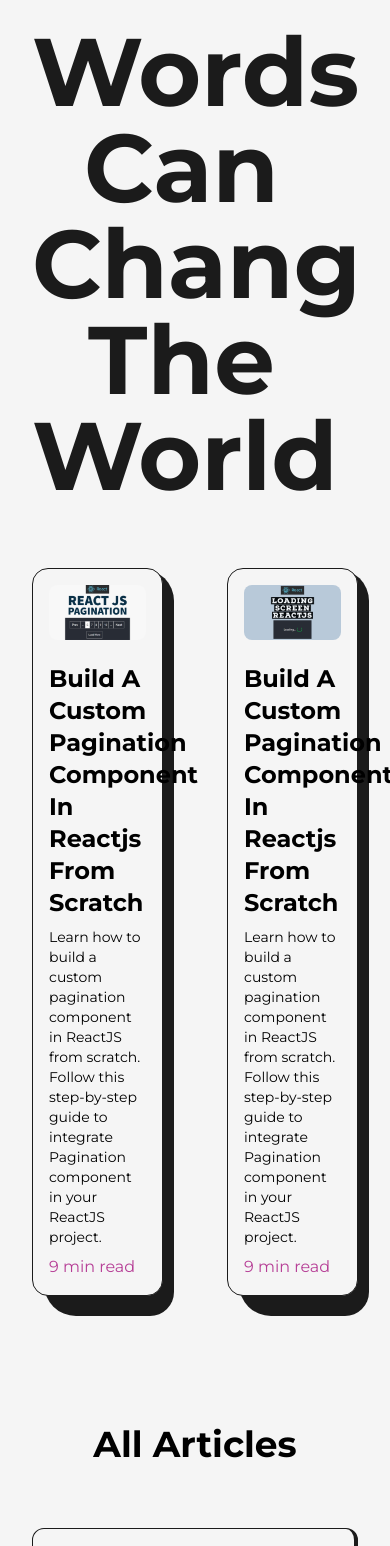
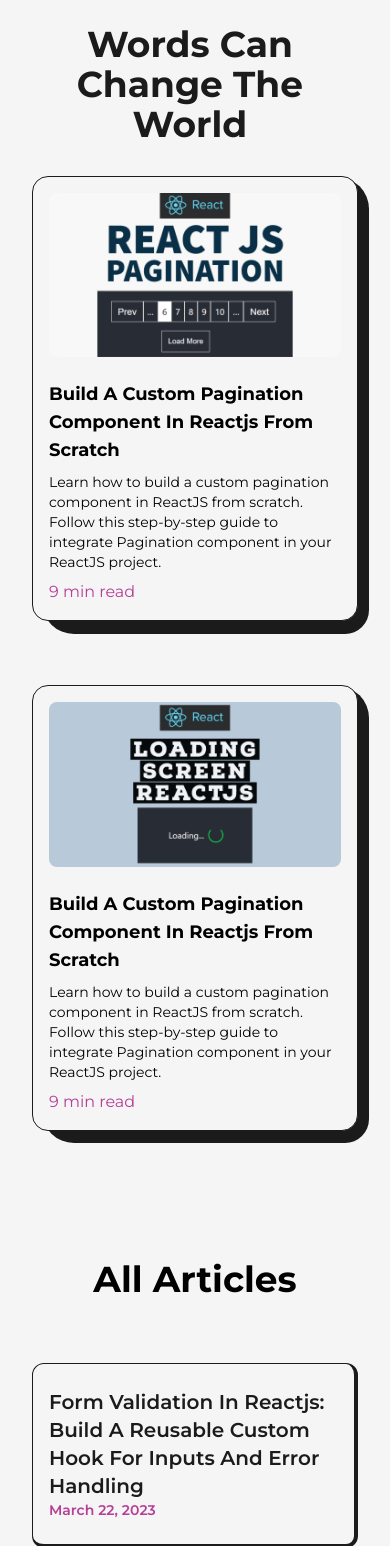
Before and after one commit to iclectic/iclectic.github.io, a Next.js app: page /articles in a window 390 px wide. Shown: the part 82-1628 px from the top of the page. Built offline with nearby package versions, Linux system fonts and the light colour scheme.

Commit message:
23.12.2023

```diff
--- a/src/components/HireMe.js
+++ b/src/components/HireMe.js
@@ -6,6 +6,7 @@ const HireMe = () => {
   return (
     <div className='fixed left-4 bottom-4
     flex items-center justify-center overflow-hidden md:right-8 md:left-auto md:top-0 md:bottom-auto md:absolute
+    sm:right-0
     '>
 <div className='w-48 h-auto flex items-center justify-center relative md:w-24'>
     <CircularText className={"fill-dark animate-spin-slow dark:fill-light"} />
--- /dev/null
+++ b/src/components/TransitionEffect.js
@@ -0,0 +1,29 @@
+import React from 'react'
+import {motion} from 'framer-motion'
+
+const TransitionEffect = () => {
+  return (
+    <>
+        <motion.div className='fixed top-0 bottom-0 riht-full w-screen h-screen z-30 bg-primary'
+        initial={{x:"100%", width:"100%"}}
+        animate={{x:"0%", width:"0%"}}
+        exit={{x:["0%", "100%"], width:["0%", "100%"]}}
+        transition={{duration:0.8, ease:"easeInOut"}}
+
+
+        />
+         <motion.div className='fixed top-0 bottom-0 riht-full w-screen h-screen z-20 bg-light'
+        initial={{x:"100%", width:"100%"}}
+        animate={{x:"0%", width:"0%"}}
+        transition={{ delay:0.2, duration:0.8, ease:"easeInOut"}}
+        />
+         <motion.div className='fixed top-0 bottom-0 riht-full w-screen h-screen z-10 bg-dark'
+        initial={{x:"100%", width:"100%"}}
+        animate={{x:"0%", width:"0%"}}
+        transition={{delay:0.4, duration:0.8, ease:"easeInOut"}}
+        />
+    </>
+  )
+}
+
+export default TransitionEffect
--- a/src/pages/_app.js
+++ b/src/pages/_app.js
@@ -3,6 +3,8 @@ import NavBar from '@/components/NavBar';
 import '@/styles/globals.css';
 import {Montserrat} from "next/font/google";
 import Head from 'next/head';
+import { useRouter } from 'next/router';
+import { AnimatePresence } from 'framer-motion';
 
 
 const montserrat = Montserrat({
@@ -11,6 +13,7 @@ const montserrat = Montserrat({
 })
 
 export default function App({ Component, pageProps }) {
+  const router = useRouter();
   return (
     <>
       <Head>
@@ -19,7 +22,9 @@ export default function App({ Component, pageProps }) {
       </Head>
       <main className={`${montserrat.variable} font-mont bg-light dark:bg-dark w-full min-h-screen`}>
         <NavBar />
-        <Component {...pageProps} />
+        <AnimatePresence mode="wait">
+        <Component key={router.asPath} {...pageProps} />
+        </AnimatePresence>
         <Footer />
       </main>
     </>
--- a/src/pages/about.js
+++ b/src/pages/about.js
@@ -8,6 +8,7 @@ import { useInView, useSpring, useMotionValue } from 'framer-motion'
 import Skills from '@/components/Skills'
 import Experience from '@/components/Experience'
 import Education from '@/components/Education'
+import TransitionEffect from '@/components/TransitionEffect'
 
 
 const AnimatedNumbers = ({value}) => {
@@ -45,6 +46,7 @@ const about = () => {
                 <title>CodeBucks | About Page</title>
                 <meta name="description" content="any description" />
         </Head>
+        <TransitionEffect />
      <main className='flex w-full flex-col items-center justify-center dark:text-light'>
         <Layout className='pt-16'>
         <AnimatedText text="Passion Fuels Purpose!" className='mb-16 lg:!text-7xl sm:!text-6xl xs:!text-4xl sm:mb-8' />
--- a/src/pages/articles.js
+++ b/src/pages/articles.js
@@ -10,6 +10,7 @@ import { motion, useMotionValue } from 'framer-motion';
 import article3 from "../../public/images/articles/create modal component in react using react portals.png";
 import article4 from "../../public/images/articles/form validation in reactjs using custom react hook.png";
 import article5 from "../../public/images/articles/smooth scrolling in reactjs.png";
+import TransitionEffect from '@/components/TransitionEffect';
 
 const FramerImage = motion(Image);
 
@@ -52,7 +53,7 @@ const MovingImg = ({title, img, link}) => {
     initial={{opacity:0}}
     whileInView={{opacity:1, transition:{duration: 0.2}}}
 
-    ref={imgRef} src={img} alt={title} className="z-10 w-96 h-auto hidden absolute rounded-lg" />
+    ref={imgRef} src={img} alt={title} className="z-10 w-96 h-auto hidden absolute rounded-lg md:!hidden" />
     </Link>
   );
 };
@@ -66,10 +67,11 @@ const Article = ({img, title, date, link}) => {
       className="relative w-full p-4 py-6 my-4 rounded-xl flex items-center
         justify-between bg-light text-dark first:mt-0 border border-solid border-dark
         border-r-4 border-b-4 dark:border-light dark:bg-dark dark:text-light
+        sm:flex-col
         "
     >
       <MovingImg title={title} img={img} link={link} />
-      <span className="text-primary font-semibold pl-4 dark:text-primaryDark">{date}</span>
+      <span className="text-primary font-semibold pl-4 dark:text-primaryDark sm:self-start sm:pl-0 xs:text-sm">{date}</span>
     </motion.li>
   )
 }
@@ -97,7 +99,7 @@ const FeaturedArticle = ({img, title, time, summary, link}) =>{
             />
         </Link>
         <Link href={link} target="_blank">
-          <h2 className="capitalize text-2xl font-bold my-2 mt-4 hover:underline">{title}</h2>
+          <h2 className="capitalize text-2xl font-bold my-2 mt-4 hover:underline xs:text-lg">{title}</h2>
         </Link>
         <p className='text-sm mb-2'>{summary}</p>
         <span className='text-primary font-semibol dark:text-primaryDark'>{time}</span>
@@ -112,10 +114,13 @@ const articles = () => {
         <title>CodeBucks | Articles Page</title>
         <meta name="description" content="any description" />
     </Head>
+    <TransitionEffect />
     <main className='w-full mb-16 flex flex-col items-center justify-center overflow-hidden dark:text-light'>
       <Layout className='pt-16'>
-        <AnimatedText text="Words can Change the World" className='mb-16' />
-        <ul className='grid grid-cols-2 gap-16'>
+        <AnimatedText text="Words can Change the World" className='mb-16
+        lg:!text-7xl sm:mb-8 sm:!text-6xl xs:!text-4xl
+        ' />
+        <ul className='grid grid-cols-2 gap-16 lg:gap-8 md:grid-cols-1 md:gap-y-16'>
           <FeaturedArticle
           title="Build A Custom Pagination Component In Reactjs From Scratch"
           summary="Learn how to build a custom pagination component in ReactJS from scratch.
--- a/src/pages/index.js
+++ b/src/pages/index.js
@@ -8,6 +8,7 @@ import { LinkArrow } from '@/components/Icons';
 import HireMe from '@/components/HireMe';
 import lightBulb from "../../public/images/svgs/miscellaneous_icons_1.svg";
 import articles from './articles';
+import TransitionEffect from '@/components/TransitionEffect';
 
 
 
@@ -21,6 +22,7 @@ export default function Home() {
         <meta name="description" content="Generated by create next app" />
 
       </Head>
+      <TransitionEffect />
       <main className='flex items-center text-dark w-full min-h-screen dark:text-light'>
         <Layout className='pt-0 md:pt-16 sm:pt-8'>
           <div className="flex items-center justify-between w-full lg:flex-col">
--- a/src/pages/projects.js
+++ b/src/pages/projects.js
@@ -7,6 +7,7 @@ import { GithubIcon } from '@/components/Icons'
 import Image from 'next/image'
 import project1 from "../../public/images/projects/crypto-screener-cover-image.jpg";
 import { motion } from 'framer-motion';
+import TransitionEffect from '@/components/TransitionEffect'
 
 const FramerImage = motion(Image);
 
@@ -45,8 +46,10 @@ const FeaturedProject = ({type, title, summary, img, link, github}) => {
         <Link href={github} target="_blank" className='w-10'> <GithubIcon /> </Link>
         <Link href={link} target="_blank"
         className='ml-4 rounded-lg bg-dark text-light p-2 px-6 text-lg font-semibold
-        dark:bg-light dark:text-dark'
+        dark:bg-light dark:text-dark
         sm:px-4 sm:text-base
+        '
+
         > Visit Project </Link>
         </div>
         </div>
@@ -111,6 +114,7 @@ const projects = () => {
         <title>CodeBucks | Projects Page</title>
         <meta name="description" content="any description" />
       </Head>
+      <TransitionEffect />
       <main className='w-full mb-16 flex flex-col items-center justify-center dark:text-light'>
         <Layout className='pt-16'>
             <AnimatedText text="Imagination Trumps Knowledge!"
@@ -131,7 +135,7 @@ className='mb-16 lg:!text-7xl sm:mb-8 sm:!text-6xl xs:!text-4xl'
                     type="Featured Project"
                     />
             </div>
-            <div className='col-span-6'>
+            <div className='col-span-6 sm:col-span-12'>
             <Project
                     title="Crypto Screener Application"
                     img={project1}
@@ -143,7 +147,7 @@ className='mb-16 lg:!text-7xl sm:mb-8 sm:!text-6xl xs:!text-4xl'
                     type="Featured Project"
                     />
             </div>
-            <div className='col-span-6'>
+            <div className='col-span-6 sm:col-span-12'>
             <Project
                     title="Crypto Screener Application"
                     img={project1}
@@ -167,7 +171,7 @@ className='mb-16 lg:!text-7xl sm:mb-8 sm:!text-6xl xs:!text-4xl'
                     type="Featured Project"
                     />
             </div>
-            <div className='col-span-6'>
+            <div className='col-span-6 sm:col-span-12'>
             <Project
                     title="Crypto Screener Application"
                     img={project1}
@@ -179,7 +183,7 @@ className='mb-16 lg:!text-7xl sm:mb-8 sm:!text-6xl xs:!text-4xl'
                     type="Featured Project"
                     />
             </div>
-            <div className='col-span-6'>
+            <div className='col-span-6 sm:col-span-12'>
             <Project
                     title="Crypto Screener Application"
                     img={project1}
```
